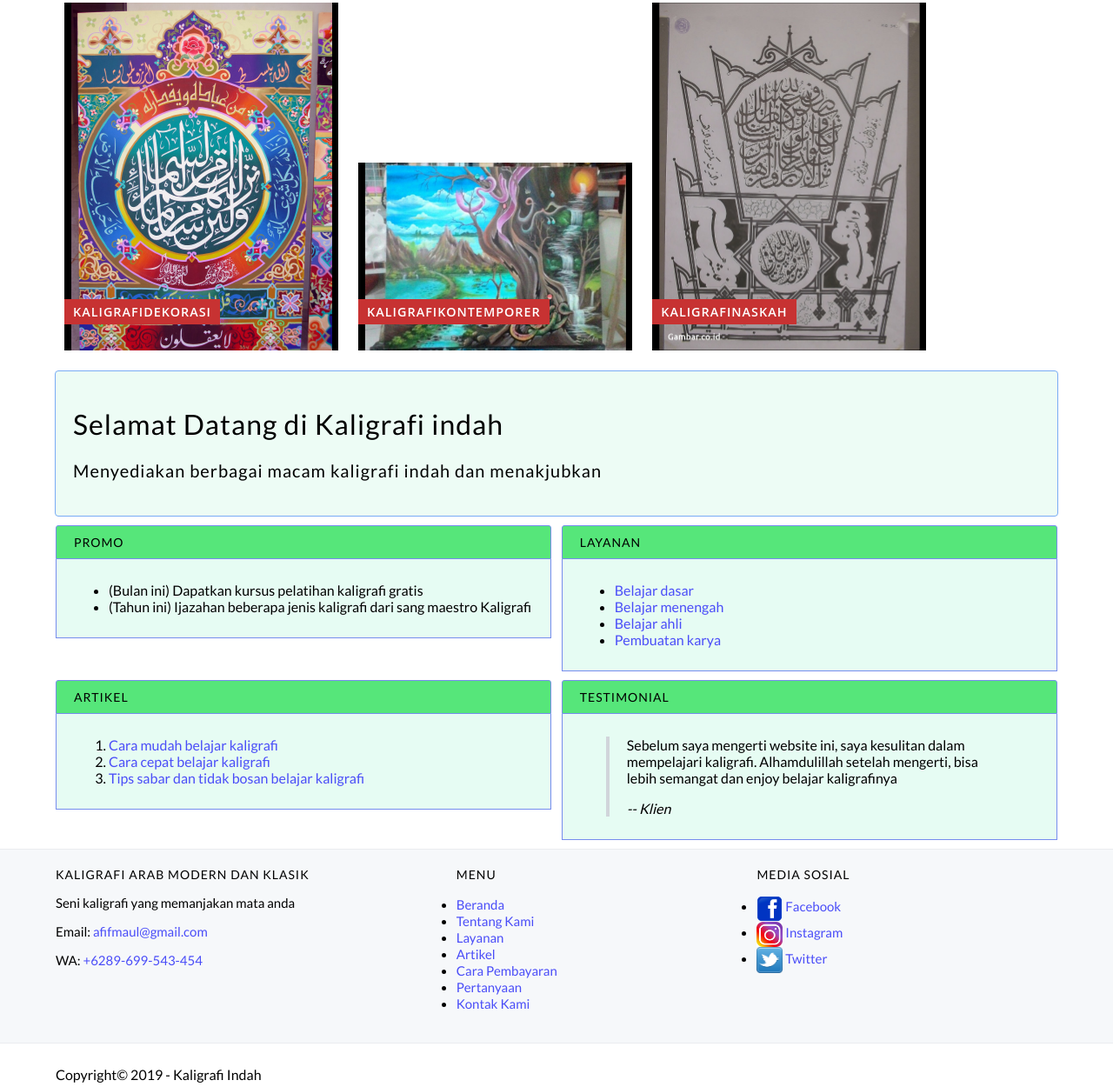
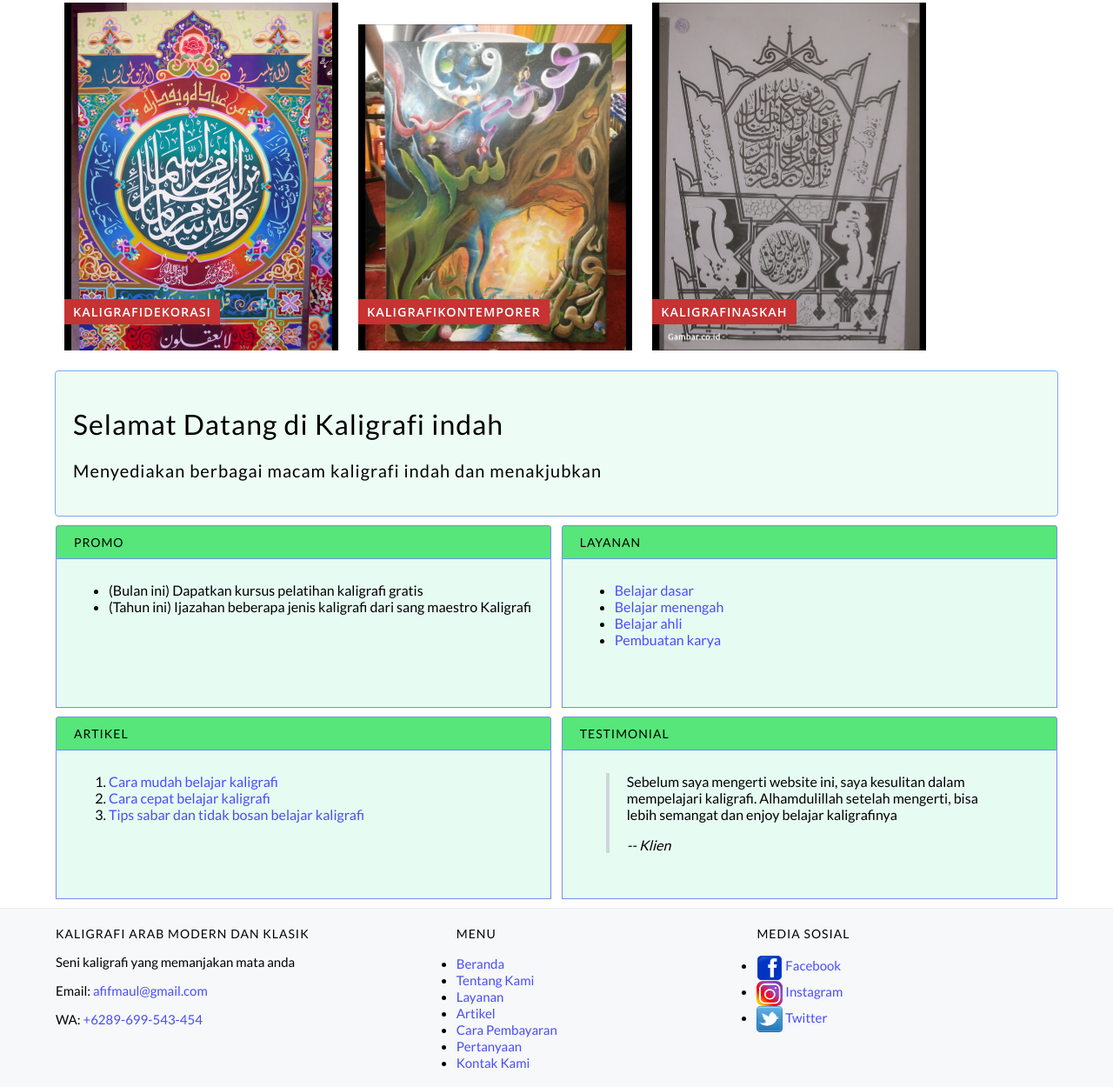
Before and after one commit to maulafif/maulafif.github.io, a plain HTML site: page index.html in a window 1280 px wide. Shown: the part 221-1471 px from the top of the page at 87% size. Drawn offline with Linux system fonts and the light colour scheme.

Commit message:
Add files via upload

```diff
--- a/index.html
+++ b/index.html
@@ -21,7 +21,7 @@
     <script src="js/function.js"></script>
     <!-- End Js-->
 </head>
-<body>
+<body bgcolor="#ffffff">
     <!--Start Logo-->
     <div class="container logo">
         <a href="index.html" title="Kaligrafi Indah">
@@ -67,7 +67,7 @@
         </figcaption>
         <a href="#"></a>
     </figure>
-  <figure class="snip1571"><img src="image/kaligrafikontemporer.jpg" alt="kaligrafikontemporer" width="300" />
+    <figure class="snip1571"><img src="image/kaligrafidekor.jpg" alt="kaligrafidekor" width="300" />
         <figcaption>
         <h3>kaligrafi<span>kontemporer</span></h3>
         </figcaption>
@@ -96,7 +96,7 @@
             <div class="box-heading">
                 <h4>Promo</h4>
             </div>
-            <div class="box-isi">
+            <div class="box-isi tes">
                 <ul>
                     <li>(Bulan ini) Dapatkan kursus pelatihan kaligrafi gratis</li>
                     <li>(Tahun ini) Ijazahan beberapa jenis kaligrafi dari sang maestro Kaligrafi</li>
@@ -110,7 +110,7 @@
             <div class="box-heading">
                 <h4>Layanan</h4>
             </div>
-            <div class="box-isi">
+            <div class="box-isi tes">
                 <ul>
                     <li>
                         <a href="Layanan.html" title="Belajar dasar">Belajar dasar</a>
@@ -138,7 +138,7 @@
             <div class="box-heading">
                 <h4>Artikel</h4>
             </div>
-            <div class="box-isi">
+            <div class="box-isi tes">
                 <ol>
                     <li>
                         <a href="" title="Cara mudah belajar kaligrafi">Cara mudah belajar kaligrafi</a>
@@ -159,7 +159,7 @@
             <div class="box-heading">
                 <h4>Testimonial</h4>
             </div>
-            <div class="box-isi">
+            <div class="box-isi tes">
                 <blockquote class="testimonial">
                     <p>
                         <en>Sebelum saya mengerti website ini, saya kesulitan dalam mempelajari kaligrafi. Alhamdulillah setelah mengerti, bisa lebih semangat dan enjoy belajar kaligrafinya</en>
```
Lines whose indentation alone changed are shown as unchanged.
